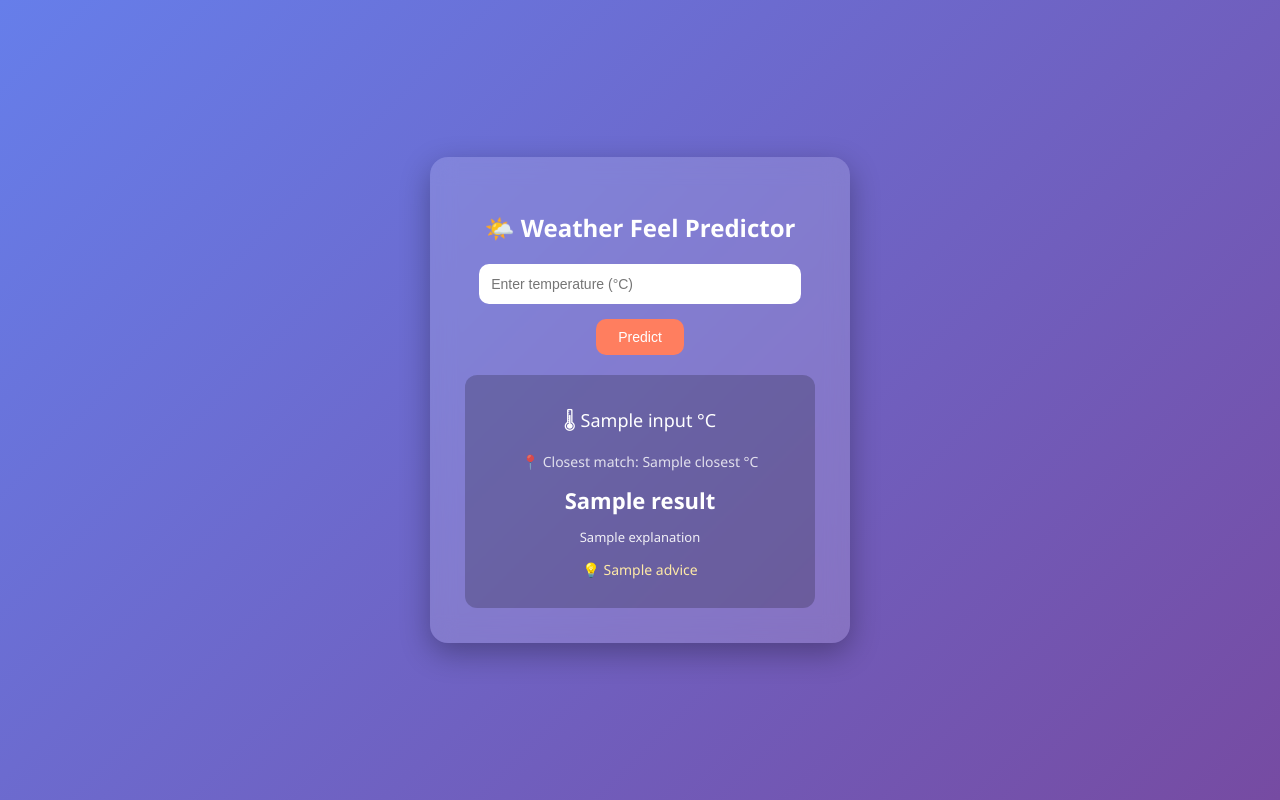
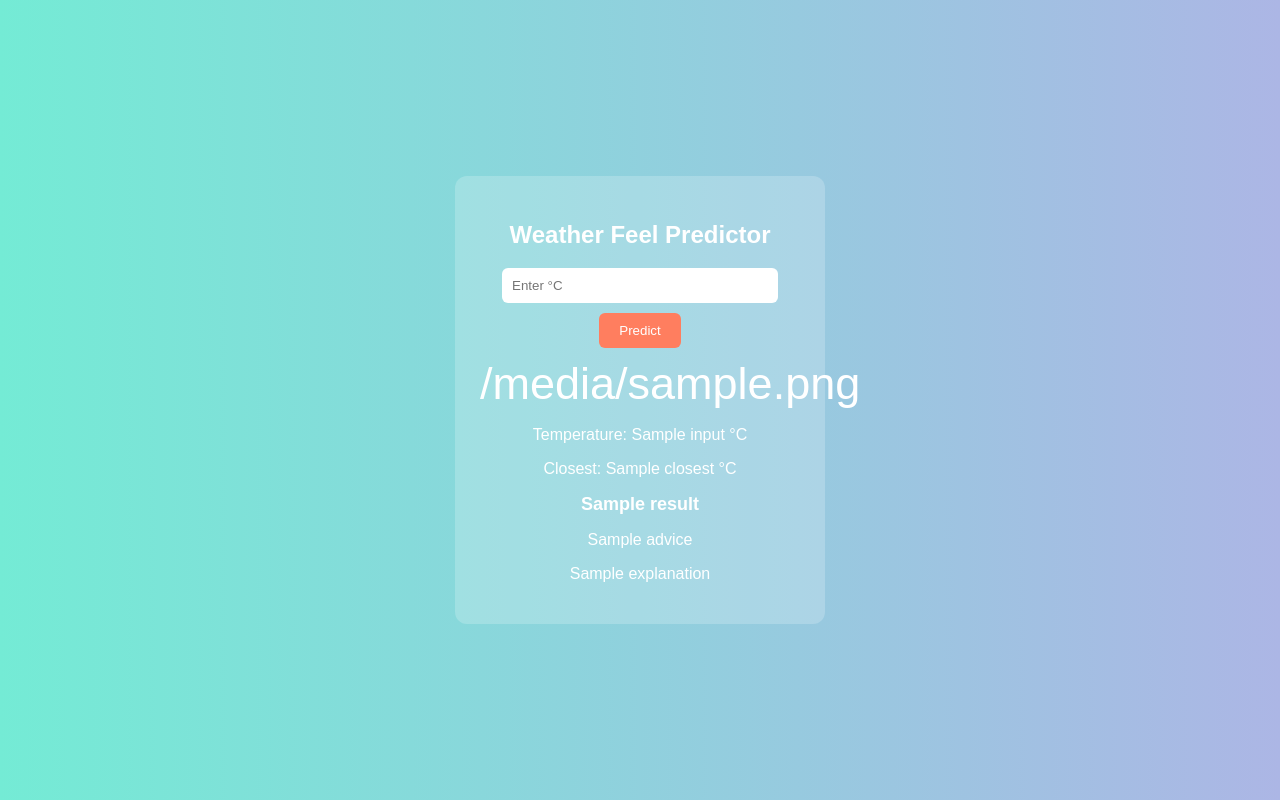
Before and after one commit to MrudhulaVarshaShri/weather-feel-predictor, a Flask app: template templates/index.html in a window 1280 px wide. Run offline with Flask 3, Linux system fonts and the light colour scheme; the template is opened without the code that fills it: most values are stand-ins (such as "Sample title", 1, 10 or a date in 2020).

Commit message:
Clean structure with external CSS

```diff
--- a/app.py
+++ b/app.py
@@ -21,7 +21,7 @@ def predict_label(user_temp):
     closest_temp = min(data.keys(), key=lambda x: abs(x - user_temp))
     return closest_temp, data[closest_temp]
 
-# Advice logic (NEW - makes project better)
+# Advice logic
 def get_advice(label):
     advice_map = {
         "Freezing ❄️": "Wear heavy winter clothes 🧥",
@@ -37,6 +37,22 @@ def get_advice(label):
     }
     return advice_map.get(label, "")
 
+# NEW: Icon logic (for UI)
+def get_icon(label):
+    icon_map = {
+        "Freezing ❄️": "❄️",
+        "Very Cold 🧊": "🧊",
+        "Cold 🌬️": "🌬️",
+        "Cool 🌥️": "🌥️",
+        "Pleasant 😊": "🌤️",
+        "Comfortable 🙂": "🌈",
+        "Warm 🌤️": "☀️",
+        "Hot 🔥": "🔥",
+        "Very Hot 🥵": "🥵",
+        "Extreme Heat 🚨": "🚨"
+    }
+    return icon_map.get(label, "🌡️")
+
 @app.route("/", methods=["GET", "POST"])
 def home():
     result = None
@@ -44,10 +60,13 @@ def home():
     if request.method == "POST":
         try:
             user_temp = float(request.form["temperature"])
+
+            # Prediction
             closest_temp, label = predict_label(user_temp)
 
-            # NEW additions
+            # Extra features
             advice = get_advice(label)
+            icon = get_icon(label)
             explanation = f"Based on nearest temperature {closest_temp}°C, it feels {label}"
 
             result = {
@@ -55,13 +74,15 @@ def home():
                 "closest": closest_temp,
                 "label": label,
                 "advice": advice,
-                "explanation": explanation
+                "explanation": explanation,
+                "icon": icon
             }
 
-        except:
-            result = {"error": "Invalid input"}
+        except ValueError:
+            result = {"error": "Please enter a valid number"}
 
     return render_template("index.html", result=result)
 
+
 if __name__ == "__main__":
     app.run(debug=True)
--- /dev/null
+++ b/static/style.css
@@ -0,0 +1,49 @@
+body {
+    margin: 0;
+    font-family: Arial, sans-serif;
+    background: linear-gradient(to right, #74ebd5, #ACB6E5);
+    height: 100vh;
+    display: flex;
+    justify-content: center;
+    align-items: center;
+}
+
+.container {
+    background: rgba(255, 255, 255, 0.2);
+    padding: 25px;
+    border-radius: 12px;
+    text-align: center;
+    width: 320px;
+    color: white;
+}
+
+input {
+    padding: 10px;
+    width: 80%;
+    border-radius: 6px;
+    border: none;
+    margin-bottom: 10px;
+}
+
+button {
+    padding: 10px 20px;
+    border: none;
+    border-radius: 6px;
+    background: #ff7e5f;
+    color: white;
+    cursor: pointer;
+}
+
+.icon {
+    font-size: 45px;
+    margin: 10px 0;
+}
+
+.label {
+    font-size: 18px;
+    font-weight: bold;
+}
+
+.error {
+    color: #ffd6d6;
+}
--- a/templates/index.html
+++ b/templates/index.html
@@ -1,131 +1,38 @@
 <!DOCTYPE html>
-<html>
+<html lang="en">
 <head>
+    <meta charset="UTF-8">
     <title>Weather Feel Predictor</title>
 
-    <style>
-        body {
-            margin: 0;
-            font-family: 'Segoe UI', sans-serif;
-            height: 100vh;
-            background: linear-gradient(135deg, #667eea, #764ba2);
-            display: flex;
-            justify-content: center;
-            align-items: center;
-        }
-
-        .container {
-            background: rgba(255, 255, 255, 0.15);
-            backdrop-filter: blur(12px);
-            padding: 35px;
-            border-radius: 18px;
-            text-align: center;
-            width: 350px;
-            color: #fff;
-            box-shadow: 0 10px 30px rgba(0,0,0,0.3);
-        }
-
-        h2 {
-            margin-bottom: 20px;
-            font-weight: 600;
-        }
-
-        input {
-            padding: 12px;
-            width: 85%;
-            border: none;
-            border-radius: 10px;
-            margin-bottom: 15px;
-            outline: none;
-            font-size: 14px;
-        }
-
-        button {
-            padding: 10px 22px;
-            border: none;
-            border-radius: 10px;
-            background: #ff7e5f;
-            color: white;
-            cursor: pointer;
-            font-size: 14px;
-            transition: 0.2s;
-        }
-
-        button:hover {
-            background: #ff6a4a;
-            transform: scale(1.05);
-        }
-
-        .result {
-            margin-top: 20px;
-            padding: 15px;
-            border-radius: 12px;
-            background: rgba(0, 0, 0, 0.2);
-        }
-
-        .temp {
-            font-size: 18px;
-            margin-bottom: 5px;
-        }
-
-        .closest {
-            font-size: 14px;
-            opacity: 0.8;
-        }
-
-        .label {
-            font-size: 22px;
-            font-weight: bold;
-            margin: 10px 0;
-        }
-
-        .explanation {
-            font-size: 13px;
-            opacity: 0.9;
-            margin-bottom: 8px;
-        }
-
-        .advice {
-            font-size: 14px;
-            font-weight: 500;
-            color: #ffeaa7;
-        }
-
-        .error {
-            color: #ffdddd;
-        }
-    </style>
+    <!-- Link to external CSS -->
+    <link rel="stylesheet" href="{{ url_for('static', filename='style.css') }}">
 </head>
-
 <body>
 
 <div class="container">
-    <h2>🌤️ Weather Feel Predictor</h2>
+    <h2>Weather Feel Predictor</h2>
 
     <form method="POST">
-        <input type="text" name="temperature" placeholder="Enter temperature (°C)" required>
+        <input type="text" name="temperature" placeholder="Enter °C" required>
         <br>
         <button type="submit">Predict</button>
     </form>
 
     {% if result %}
-        <div class="result">
+        <div>
 
             {% if result.error %}
                 <p class="error">{{ result.error }}</p>
+            {% else %}
+                <div class="icon">{{ result.icon }}</div>
 
-            {% else %}
-                <p class="temp">🌡 {{ result.input }} °C</p>
-                <p class="closest">📍 Closest match: {{ result.closest }} °C</p>
+                <p>Temperature: {{ result.input }} °C</p>
+                <p>Closest: {{ result.closest }} °C</p>
 
                 <div class="label">{{ result.label }}</div>
 
-                <!-- NEW: Explanation -->
-                <p class="explanation">{{ result.explanation }}</p>
-
-                <!-- NEW: Advice -->
-                <p class="advice">💡 {{ result.advice }}</p>
-
+                <p>{{ result.advice }}</p>
+                <p>{{ result.explanation }}</p>
             {% endif %}
 
         </div>
```
